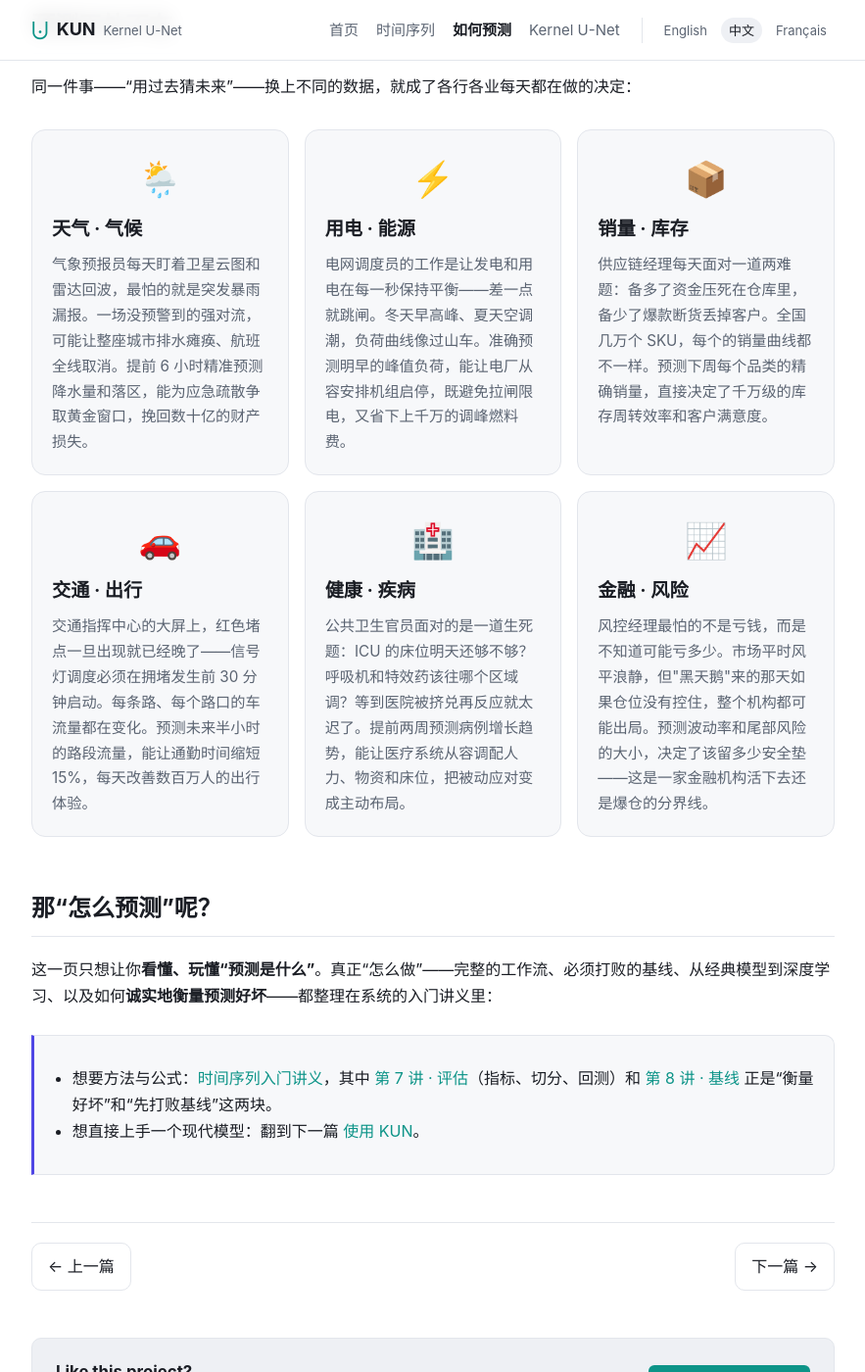
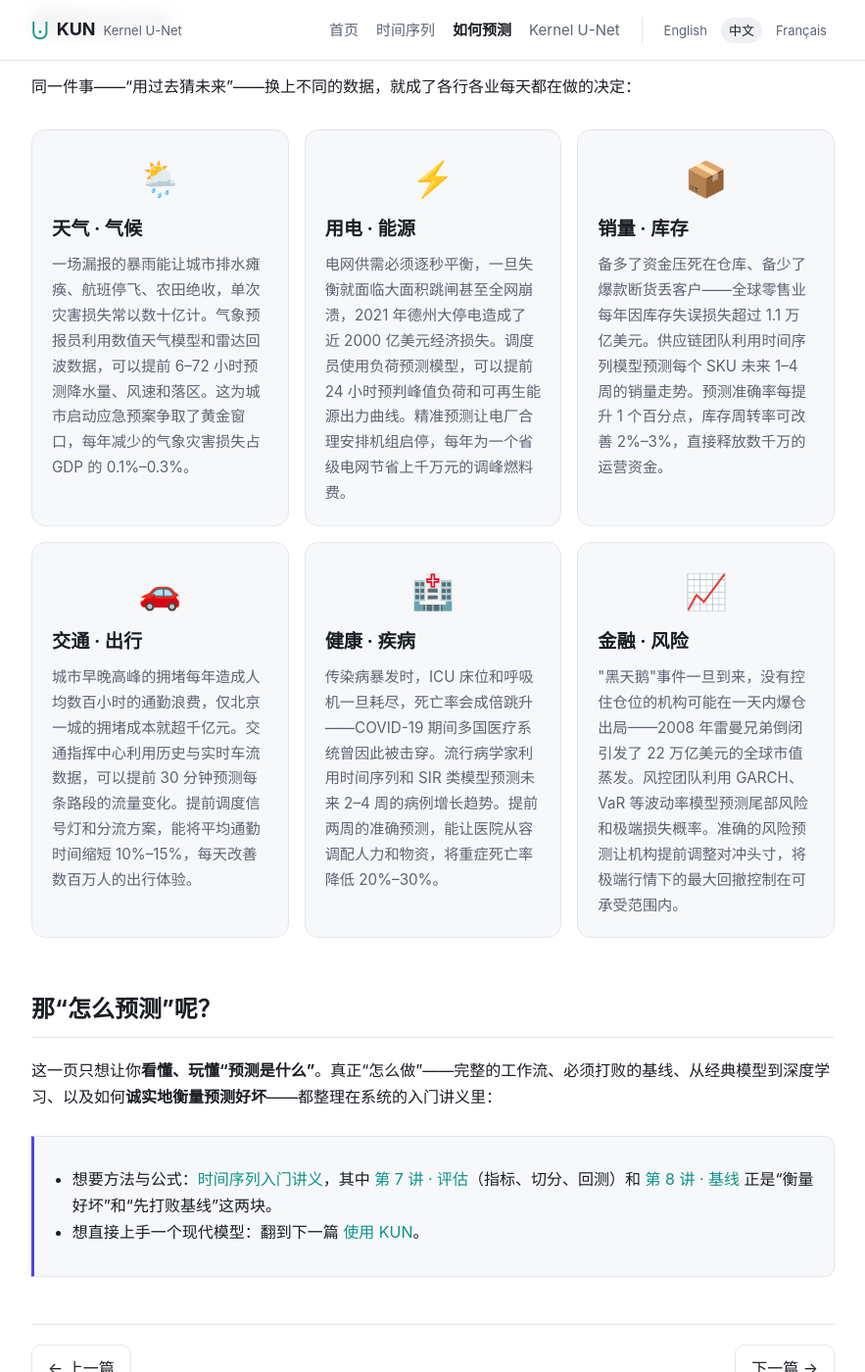
Before and after one commit to JiangYou2025/kun, a Jekyll site: the page built from zh/forecasting.md, in a window 1280 px wide and 1400 px high, scrolled down 1808 px. Shown: the whole window at 98% size, without its empty margins (198-1081 px from the left). Built offline with Jekyll 4.4.1, drawn with Linux system fonts in a browser that asks for light colours; comment, search, counter and statistics services are not loaded.

Commit message:
Rewrite forecasting cards: problem → method → value format
Each card now follows: (1) how big the problem is with real numbers,
(2) who uses what method to predict, (3) the measurable value/loss reduction.

Co-Authored-By: Claude Opus 4.6 (1M context) <noreply@anthropic.com>

```diff
--- a/zh/forecasting.md
+++ b/zh/forecasting.md
@@ -151,32 +151,32 @@ next: kun
   <div class="card">
     <div style="font-size:2.2rem;text-align:center;margin-bottom:4px">🌦️</div>
     <h3>天气 · 气候</h3>
-    <p>气象预报员每天盯着卫星云图和雷达回波，最怕的就是突发暴雨漏报。一场没预警到的强对流，可能让整座城市排水瘫痪、航班全线取消。提前 6 小时精准预测降水量和落区，能为应急疏散争取黄金窗口，挽回数十亿的财产损失。</p>
+    <p>一场漏报的暴雨能让城市排水瘫痪、航班停飞、农田绝收，单次灾害损失常以数十亿计。气象预报员利用数值天气模型和雷达回波数据，可以提前 6–72 小时预测降水量、风速和落区。这为城市启动应急预案争取了黄金窗口，每年减少的气象灾害损失占 GDP 的 0.1%–0.3%。</p>
   </div>
   <div class="card">
     <div style="font-size:2.2rem;text-align:center;margin-bottom:4px">⚡</div>
     <h3>用电 · 能源</h3>
-    <p>电网调度员的工作是让发电和用电在每一秒保持平衡——差一点就跳闸。冬天早高峰、夏天空调潮，负荷曲线像过山车。准确预测明早的峰值负荷，能让电厂从容安排机组启停，既避免拉闸限电，又省下上千万的调峰燃料费。</p>
+    <p>电网供需必须逐秒平衡，一旦失衡就面临大面积跳闸甚至全网崩溃，2021 年德州大停电造成了近 2000 亿美元经济损失。调度员使用负荷预测模型，可以提前 24 小时预判峰值负荷和可再生能源出力曲线。精准预测让电厂合理安排机组启停，每年为一个省级电网节省上千万元的调峰燃料费。</p>
   </div>
   <div class="card">
     <div style="font-size:2.2rem;text-align:center;margin-bottom:4px">📦</div>
     <h3>销量 · 库存</h3>
-    <p>供应链经理每天面对一道两难题：备多了资金压死在仓库里，备少了爆款断货丢掉客户。全国几万个 SKU，每个的销量曲线都不一样。预测下周每个品类的精确销量，直接决定了千万级的库存周转效率和客户满意度。</p>
+    <p>备多了资金压死在仓库、备少了爆款断货丢客户——全球零售业每年因库存失误损失超过 1.1 万亿美元。供应链团队利用时间序列模型预测每个 SKU 未来 1–4 周的销量走势。预测准确率每提升 1 个百分点，库存周转率可改善 2%–3%，直接释放数千万的运营资金。</p>
   </div>
   <div class="card">
     <div style="font-size:2.2rem;text-align:center;margin-bottom:4px">🚗</div>
     <h3>交通 · 出行</h3>
-    <p>交通指挥中心的大屏上，红色堵点一旦出现就已经晚了——信号灯调度必须在拥堵发生前 30 分钟启动。每条路、每个路口的车流量都在变化。预测未来半小时的路段流量，能让通勤时间缩短 15%，每天改善数百万人的出行体验。</p>
+    <p>城市早晚高峰的拥堵每年造成人均数百小时的通勤浪费，仅北京一城的拥堵成本就超千亿元。交通指挥中心利用历史与实时车流数据，可以提前 30 分钟预测每条路段的流量变化。提前调度信号灯和分流方案，能将平均通勤时间缩短 10%–15%，每天改善数百万人的出行体验。</p>
   </div>
   <div class="card">
     <div style="font-size:2.2rem;text-align:center;margin-bottom:4px">🏥</div>
     <h3>健康 · 疾病</h3>
-    <p>公共卫生官员面对的是一道生死题：ICU 的床位明天还够不够？呼吸机和特效药该往哪个区域调？等到医院被挤兑再反应就太迟了。提前两周预测病例增长趋势，能让医疗系统从容调配人力、物资和床位，把被动应对变成主动布局。</p>
+    <p>传染病暴发时，ICU 床位和呼吸机一旦耗尽，死亡率会成倍跳升——COVID-19 期间多国医疗系统曾因此被击穿。流行病学家利用时间序列和 SIR 类模型预测未来 2–4 周的病例增长趋势。提前两周的准确预测，能让医院从容调配人力和物资，将重症死亡率降低 20%–30%。</p>
   </div>
   <div class="card">
     <div style="font-size:2.2rem;text-align:center;margin-bottom:4px">📈</div>
     <h3>金融 · 风险</h3>
-    <p>风控经理最怕的不是亏钱，而是不知道可能亏多少。市场平时风平浪静，但"黑天鹅"来的那天如果仓位没有控住，整个机构都可能出局。预测波动率和尾部风险的大小，决定了该留多少安全垫——这是一家金融机构活下去还是爆仓的分界线。</p>
+    <p>"黑天鹅"事件一旦到来，没有控住仓位的机构可能在一天内爆仓出局——2008 年雷曼兄弟倒闭引发了 22 万亿美元的全球市值蒸发。风控团队利用 GARCH、VaR 等波动率模型预测尾部风险和极端损失概率。准确的风险预测让机构提前调整对冲头寸，将极端行情下的最大回撤控制在可承受范围内。</p>
   </div>
 </div>
 
```
